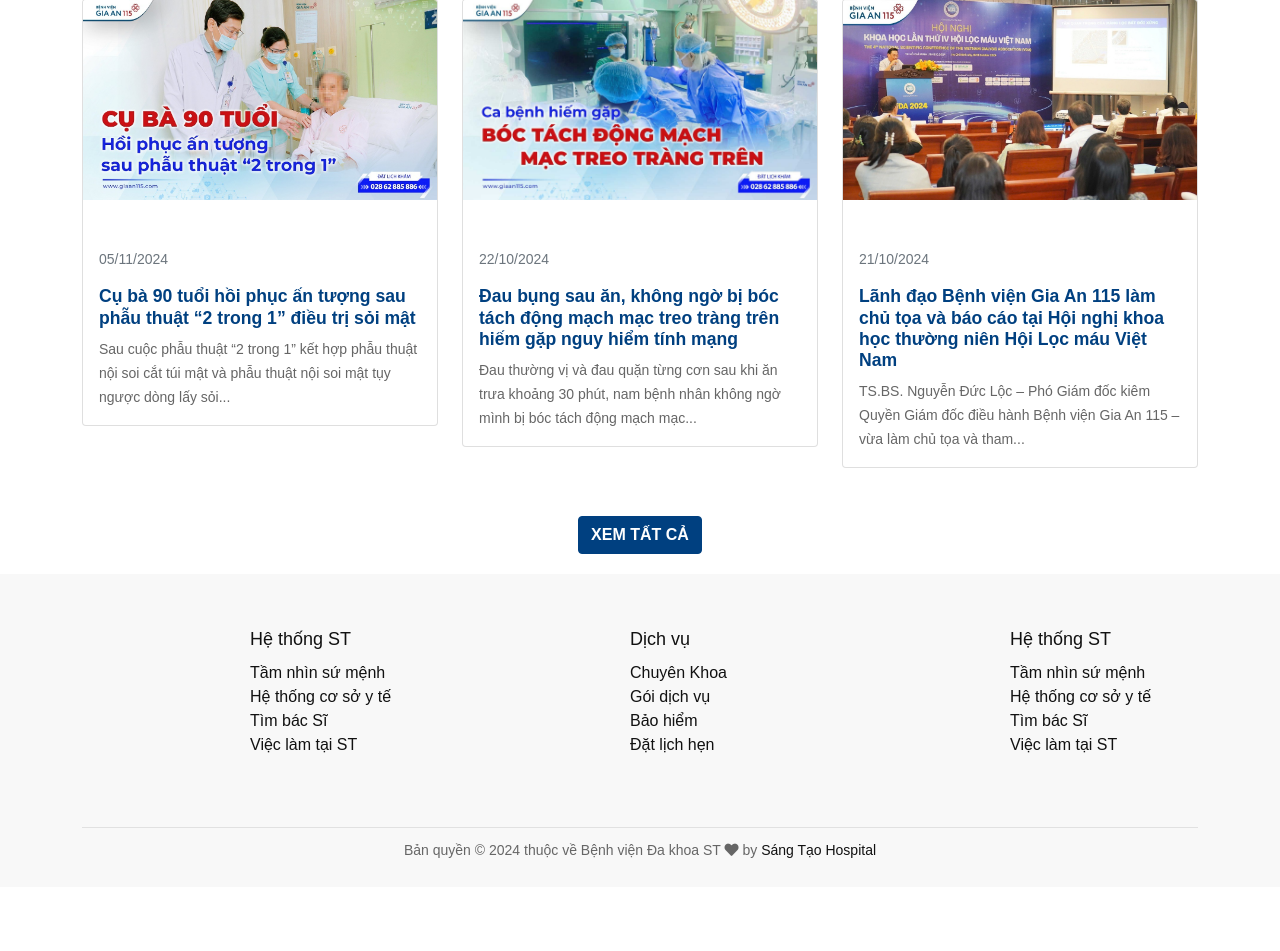
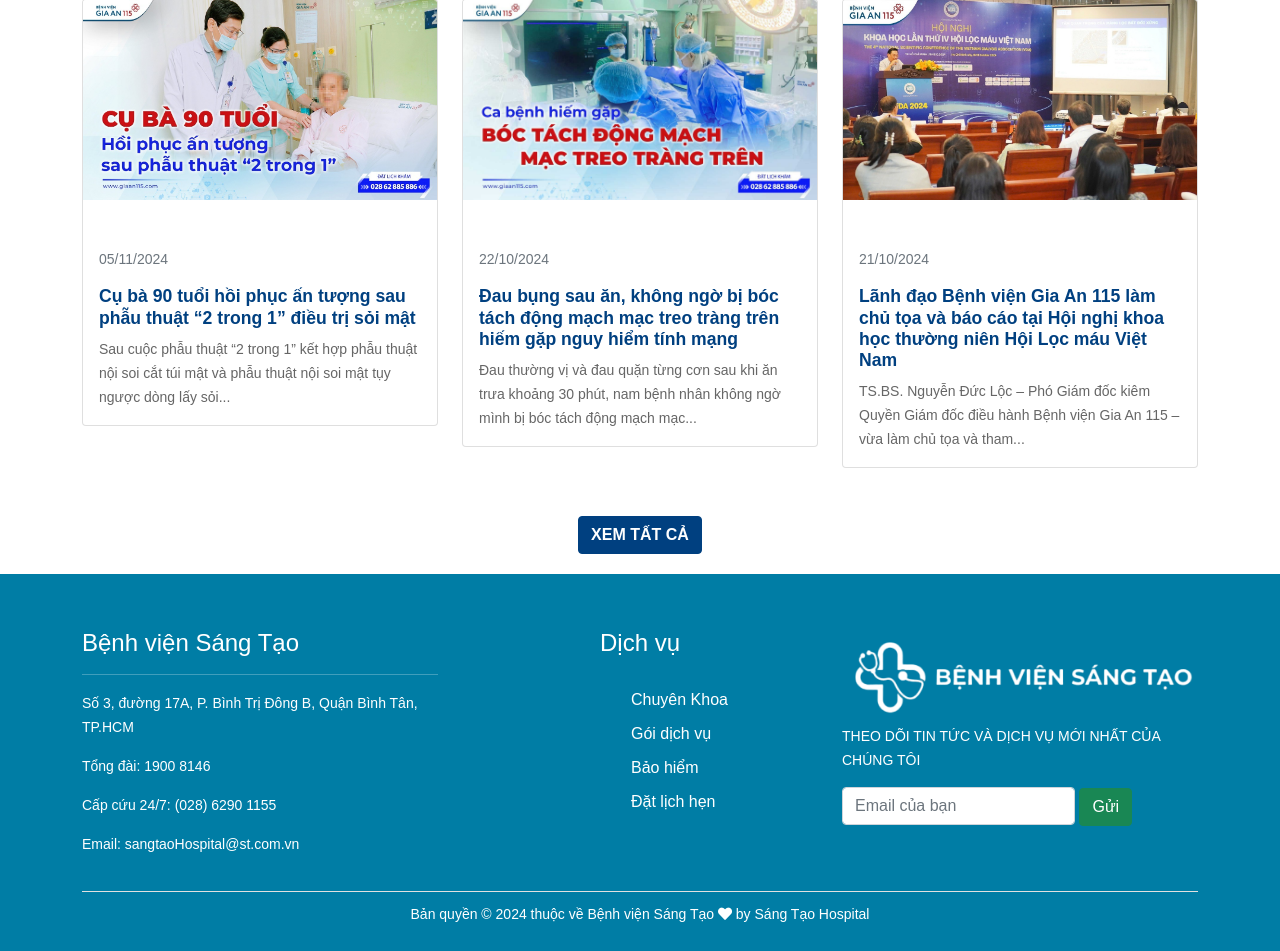
Before and after one commit to PhucHung03/HTQuanLyBenhVien, a PHP site: page / in a window 1280 px wide. Shown: the part 2303-3254 px from the top of the page. Before the commit the page ends 3161 px from the top, so only its background shows below. Run offline with PHP 8.4, Linux system fonts and the light colour scheme.

Commit message:
chinh sua footer

```diff
--- a/public/css/style.css
+++ b/public/css/style.css
@@ -91,8 +91,18 @@ header{
   }
   .header__top{
     height: 100;
-    background-color: #61bfeb;
+    background-color: #007da5;
   }
+
+  .header__top a{
+   color: white;
+   text-decoration: none;
+  }
+
+  .header__top a:hover{
+    text-decoration: none;
+    color:#61bfeb;
+   }
 .header__top{
   padding-top: 10px;
   width: 100%;
@@ -307,28 +317,37 @@ header{
 .footer {
   margin-top: 20px;
   padding-top: 55px;
-  background-color: #cccbcb23;
+  background-color:  #007da5;
 }
-
+.footer p,h4,hr{
+  color: white;
+}
 .footer a{
  text-decoration: none;
- color: #111111;
+ color: white;
 }
 .footer a:hover{
   text-decoration: none;
   color:#61bfeb;
  }
-.footer ul{
+.footer ul li{
   padding-top: 10px;
+  width: 100px;
   list-style: none;
+  text-align: center;
  }
 
- .footer__system{
-  margin-bottom: 50px;
-padding-left: 180px;
- }
+.footer__system h4{
+  text-align: center;
+  margin-bottom: 20px;
+}
+
  .footer__system ul li{
   font-family: "Montserrat", sans-serif;
+  margin-left: 169px;
+  display: flex;
+
+
 }
  .footer__copyright__text {
   border-top: 1px solid #e1e1e1;
--- a/public/index.html
+++ b/public/index.html
@@ -36,7 +36,7 @@
                                 </button>
                             </li>
                             <li>
-                                <a href="">Đăng nhập /</a>
+                                <a href="">Đăng nhập / </a>
                                 <a href="">Đăng kí</a>
                             </li>
                         </ul>
@@ -115,7 +115,6 @@
             </div>
         </div>
     </section>
-
     <!-- section about us -->
     <section class="intro">
         <div class="container-fluid descrice">
@@ -345,17 +344,16 @@
      <footer class="footer">
         <div class="container">
             <div class="row">
-                <div class="col-lg-4 footer__system">
-                    <h5>Hệ thống ST</h5>
-                    <ul>
-                        <li><a href="#">Tầm nhìn sứ mệnh</a></li>
-                        <li><a href="#">Hệ thống cơ sở y tế </a></li>
-                        <li><a href="#">Tìm bác Sĩ</a></li>
-                        <li><a href="#">Việc làm tại ST</a></li>
-                    </ul>
+                <div class="col-lg-4 footer__descrice">
+                    <h4>Bệnh viện Sáng Tạo</h4>
+                    <hr>
+                    <p>Số 3, đường 17A, P. Bình Trị Đông B, Quận Bình Tân, TP.HCM</p>
+                    <p>Tổng đài: 1900 8146</p>
+                    <p>Cấp cứu 24/7: (028) 6290 1155</p>
+                    <p>Email: sangtaoHospital@st.com.vn</p>
                 </div>
                 <div class="col-lg-4 footer__system" >
-                    <h5>Dịch vụ</h5>
+                    <h4>Dịch vụ</h4>
                     <ul>
                         <li><a href="#">Chuyên Khoa</a></li>
                         <li><a href="#">Gói dịch vụ </a></li>
@@ -363,21 +361,20 @@
                         <li><a href="#">Đặt lịch hẹn</a></li>
                     </ul>
                 </div>
-                <div class="col-lg-4 center footer__system">
-                    <h5>Hệ thống ST</h5>
-                    <ul>
-                        <li><a href="#">Tầm nhìn sứ mệnh</a></li>
-                        <li><a href="#">Hệ thống cơ sở y tế </a></li>
-                        <li><a href="#">Tìm bác Sĩ</a></li>
-                        <li><a href="#">Việc làm tại ST</a></li>
-                    </ul>
+                <div class="col-lg-4 footer__search" >
+                  <div><img src="img/logoFooter.png" alt="logoFooter"></div>
+                  <div><p>THEO DÕI TIN TỨC VÀ DỊCH VỤ MỚI NHẤT CỦA CHÚNG TÔI</p></div>
+                  <div class=" email-container">
+                    <label><input class="text-content-footer input-email form-control" type="email" placeholder="Email của bạn"></label>
+                    <button class="btn btn-success">Gửi</button>
                 </div>
+              </div>
             </div>
             <div class="row">
                 <div class="col-lg-12">
                     <!-- Link back to Colorlib can't be removed. Template is licensed under CC BY 3.0. -->
                     <div class="footer__copyright__text">
-                        <p>Bản quyền &copy; 2024 thuộc về Bệnh viện Đa khoa ST <i class="fa fa-heart" aria-hidden="true"></i> by <a href="#" target="_blank">Sáng Tạo Hospital</a></p>
+                        <p>Bản quyền &copy; 2024 thuộc về Bệnh viện Sáng Tạo <i class="fa fa-heart" aria-hidden="true"></i> by <a href="#" target="_blank">Sáng Tạo Hospital</a></p>
                     </div>
                     <!-- Link back to Colorlib can't be removed. Template is licensed under CC BY 3.0. -->
                 </div>
```
Also changed, not shown: public/img/logoFooter.png (added), public/img/logoFooter_white.png (added).
